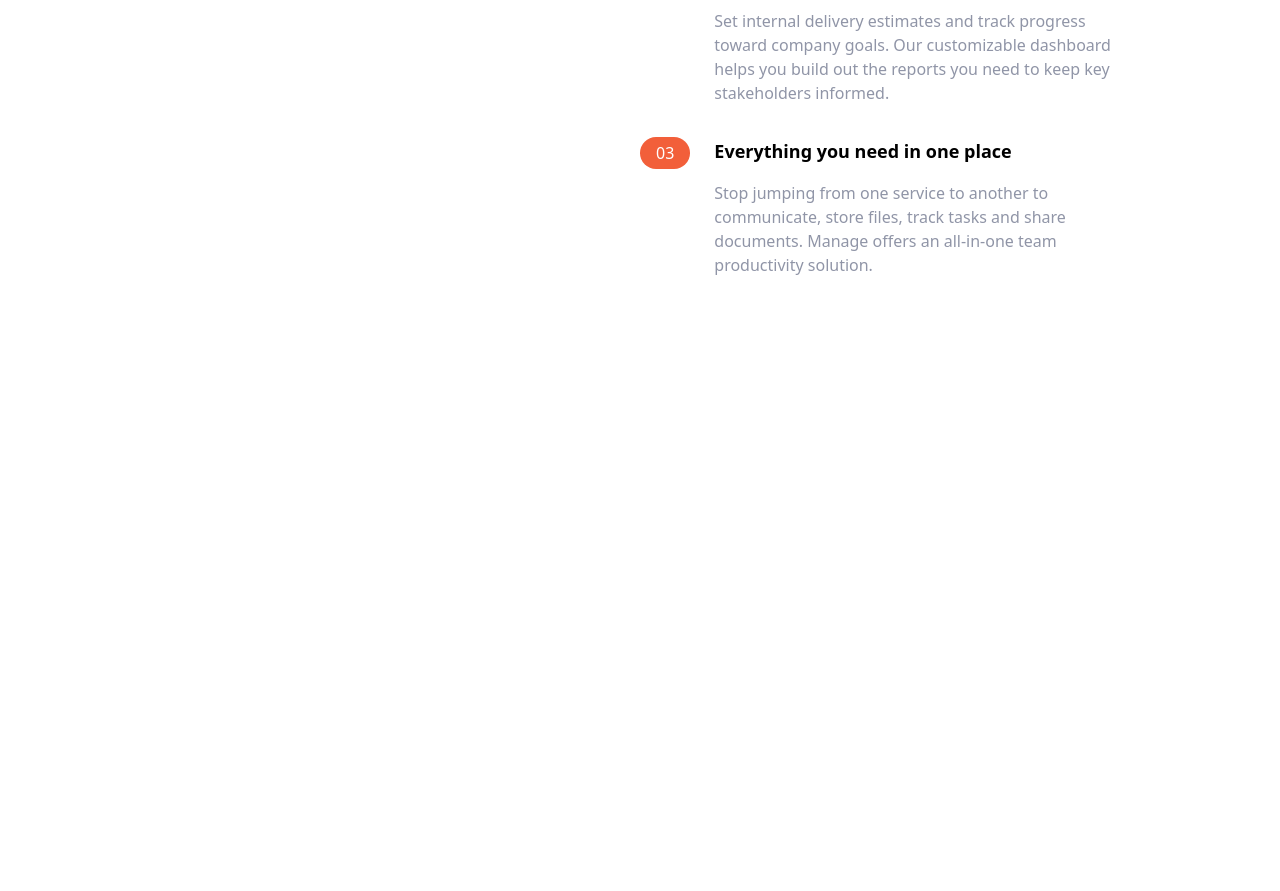
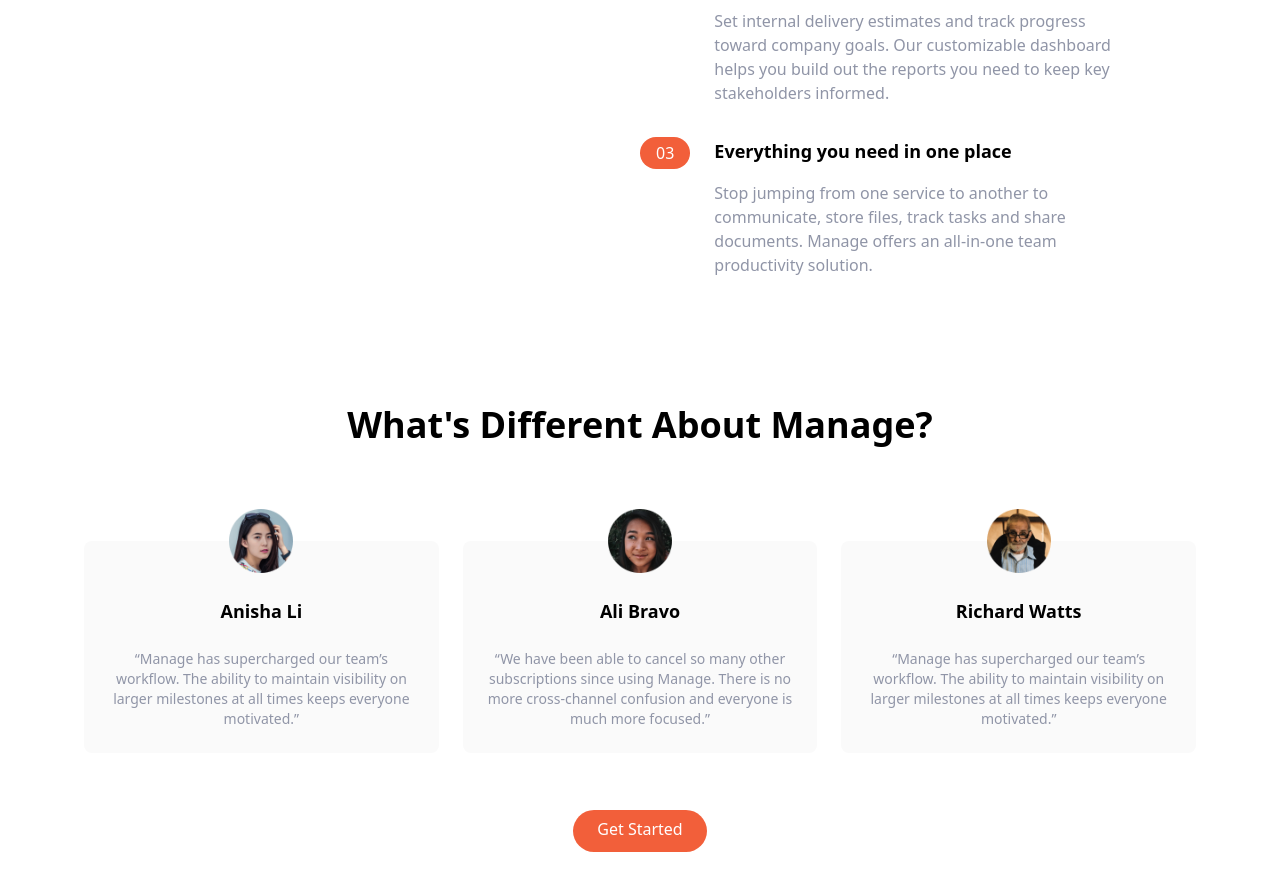
Before and after one commit to MahmoudMasriShayyah/Manage-Tailwind, a website: page index.html in a window 1280 px wide. Shown: the part 863-1754 px from the top of the page. Before the commit the page ends 1140 px from the top, so only its background shows below. Drawn offline with Linux system fonts and the light colour scheme.

Commit message:
Adding Testimonial Section

```diff
--- a/index.html
+++ b/index.html
@@ -153,5 +153,57 @@
   </div>
 </section>
 
+<!-- Testimonials -->
+<section id="testimonials">
+  <!-- Container to heading and testimonials blocks -->
+  <div class="max-w-6xl px-5 mx-auto mt-32 text-center">
+    <!-- Heading -->
+    <h2 class="text-4xl font-bold text-center">
+      What's Different About Manage?
+    </h2>
+    <!-- Testimonials Container -->
+    <div class="flex flex-col mt-24 md:flex-row md:space-x-6">
+      <!-- Testimonial 1 -->
+      <div class="flex flex-col items-center p-6 space-y-6 rounded-lg bg-veryLightGray md:w-1/3">
+            <img src="img/avatar-anisha.png" class="w-16 -mt-14" alt="" />
+            <h5 class="text-lg font-bold">Anisha Li</h5>
+            <p class="text-sm text-darkGrayishBlue">
+              “Manage has supercharged our team’s workflow. The ability to
+              maintain visibility on larger milestones at all times keeps
+              everyone motivated.”
+            </p>
+          </div>
+
+      <!-- Testimonial 2 -->
+      <div class="hidden flex-col items-center p-6 space-y-6 rounded-lg bg-veryLightGray md:flex md:w-1/3">
+      <img src="img/avatar-ali.png" class="w-16 -mt-14" alt="" />
+      <h5 class="text-lg font-bold">Ali Bravo</h5>
+      <p class="text-sm text-darkGrayishBlue">
+        “We have been able to cancel so many other subscriptions since
+        using Manage. There is no more cross-channel confusion and
+        everyone is much more focused.”
+      </p>
+    </div>
+
+      <!-- Testimonial 3 -->
+      <div class="hidden flex-col items-center p-6 space-y-6 rounded-lg bg-veryLightGray md:flex md:w-1/3">
+        <img src="img/avatar-richard.png" class="w-16 -mt-14" alt="" />
+        <h5 class="text-lg font-bold">Richard Watts</h5>
+        <p class="text-sm text-darkGrayishBlue">
+          “Manage has supercharged our team’s workflow. The ability to
+          maintain visibility on larger milestones at all times keeps
+          everyone motivated.”
+        </p>
+      </div>
+    </div>
+    <!-- Button -->
+    <div class="my-16">
+      <a href="#" class="p-3 px-6 pt-2 text-white bg-brightRed rounded-full baseline hover:bg-brightRedLight">
+        Get Started
+        </a>
+    </div>
+  </div>
+</section>
+
 </body>
 </html>
--- a/timeline.txt
+++ b/timeline.txt
@@ -25,7 +25,7 @@
 ------------------------------------------------------------------------------------
 0:33:44 -> 0:44:58 | Features Section                                         | Done
 ------------------------------------------------------------------------------------
-0:44:58 -> 0:54:15 | Testimonial Section
+0:44:58 -> 0:54:15 | Testimonial Section                                      | Done
 ------------------------------------------------------------------------------------
 0:54:15 -> 0:59:34 | CTA Section
 ------------------------------------------------------------------------------------
```
Also changed, not shown: css/main.css.
